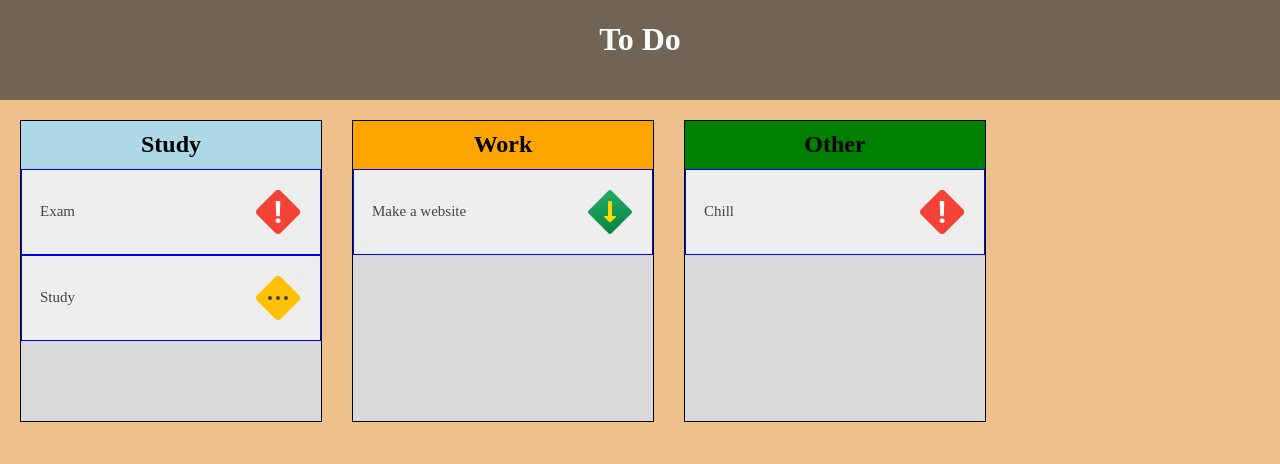
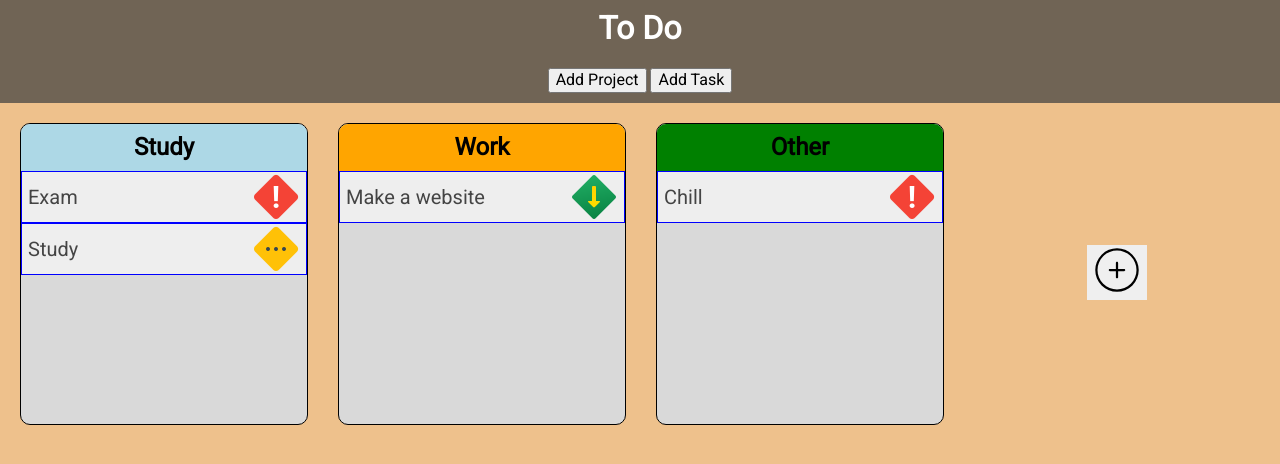
Before and after one commit to Maxnikit/todo, a website built with webpack: page dist/index.html in a window 1280 px wide. Built offline with nearby package versions, Linux system fonts and the light colour scheme.

Commit message:
Fix icon not showing

```diff
--- a/src/dom.js
+++ b/src/dom.js
@@ -1,6 +1,6 @@
 import "normalize.css";
 import "./style.css";
-
+import { project } from "./project.js";
 export function displayProjectList(projectList) {
   const projectListContainer = document.querySelector("#projectList");
   projectListContainer.innerHTML = "";
@@ -43,9 +43,20 @@ export function displayProjectList(projectList) {
 
     projectListContainer.appendChild(projectItem);
   });
+  const addProjectCard = document.createElement("div");
+  addProjectCard.classList.add("add-project");
+  const addProjectButton = document.createElement("button");
+
+  const icon = document.createElement("i");
+  icon.classList.add("addProjectIcon");
+  addProjectButton.appendChild(icon);
+
+  addProjectCard.appendChild(addProjectButton);
+
+  projectListContainer.appendChild(addProjectCard);
 }
 
-export function addCollapsibility() {
+function addCollapsibility() {
   var coll = document.getElementsByClassName("collapsible");
   var i;
 
@@ -61,3 +72,44 @@ export function addCollapsibility() {
     });
   }
 }
+function headerButtons() {
+  const addProjectButton = document.getElementById("addProject");
+  const addTaskButton = document.getElementById("addTask");
+
+  addProjectButton.addEventListener("click", () => {
+    const modal = document.getElementById("modalForm");
+    const nameInput = document.getElementById("projectName");
+    const colorInput = document.getElementById("projectColor");
+
+    addProjectButton.addEventListener("click", () => {
+      modal.style.display = "block";
+    });
+
+    const submitButton = document.getElementById("submitProject");
+    submitButton.addEventListener("click", () => {
+      const projectName = nameInput.value;
+      const projectColor = colorInput.value;
+      if (projectName && projectColor) {
+        const newProject = new project(projectName, projectColor);
+        modal.style.display = "none";
+        nameInput.value = "";
+        colorInput.value = "";
+        // You may need to implement a method to update the UI with the new project
+        // updateUIWithNewProject(newProject);
+      } else {
+        // Handle the case where the name or color is not provided
+        // showErrorMessage("Please provide both name and color for the project.");
+      }
+    });
+
+    const closeModalButton = document.getElementById("closeModal");
+    closeModalButton.addEventListener("click", () => {
+      modal.style.display = "none";
+    });
+  });
+}
+
+export function addEventListeners() {
+  addCollapsibility();
+  headerButtons();
+}
--- a/src/index.js
+++ b/src/index.js
@@ -3,7 +3,11 @@
 // TODO add remaining time on task
 import { Task } from "./task.js";
 import { todoList } from "./todoList.js";
-import { displayProjectList, addCollapsibility } from "./dom.js";
+import {
+  displayProjectList,
+  addCollapsibility,
+  addEventListeners,
+} from "./dom.js";
 import { project } from "./project.js";
 
 let task1 = new Task("Exam", "Prepare for exams", "2022-01-01", "high");
@@ -22,4 +26,4 @@ project.addTask(otherProject, task4);
 console.log(project.getProjectList());
 displayProjectList(project.getProjectList());
 
-addCollapsibility();
+addEventListeners();
--- a/src/style.css
+++ b/src/style.css
@@ -1,9 +1,13 @@
+@import url("https://fonts.googleapis.com/css2?family=Roboto&display=swap");
+
 :root {
   --high-icon: url(./assets/icons8-priority-48.png);
   --medium-icon: url(./assets/icons8-medium-priority-48.png);
   --low-icon: url(./assets/icons8-low-priority-48.png);
+  --plus-icon: url(./assets/icons8-plus.svg);
   --main: #706455;
   --background: #eec18c;
+  font-family: "Roboto", sans-serif;
 }
 body {
   background-color: var(--background);
@@ -15,9 +19,13 @@ header {
   justify-content: start;
   align-items: center;
   color: white;
-  height: 100px;
+  height: auto;
+}
+header > .header_buttons {
+  margin-bottom: 10px;
 }
 h1 {
+  margin-top: 10px;
 }
 h2 {
   margin: 0;
@@ -29,14 +37,35 @@ h2 {
   gap: 30px;
   margin: 20px;
 }
-#projectList > .project-item {
+.project-item {
   border: black 1px solid;
   height: 300px;
   width: 300px;
   background-color: #d9d9d9;
+  overflow: hidden;
+  border-radius: 10px;
 
   display: flex;
   flex-direction: column;
+}
+.add-project {
+  height: 300px;
+  width: 300px;
+  display: flex;
+  justify-content: center;
+  align-items: center;
+}
+.add-project > button {
+  border: none;
+  outline: none;
+  cursor: pointer;
+}
+.addProjectIcon {
+  background-image: var(--plus-icon);
+  display: inline-block;
+  width: 48px;
+  height: 48px;
+  background-size: 48px 48px;
 }
 #projectList > .project-item > h2 {
   text-align: center;
@@ -49,12 +78,12 @@ h2 {
   background-color: #eee;
   color: #444;
   cursor: pointer;
-  padding: 18px;
+
   width: 100%;
   border: none;
   text-align: left;
   outline: none;
-  font-size: 15px;
+  font-size: 20px;
   display: flex;
   justify-content: space-between;
   align-items: center;
```
Also changed, not shown: dist/2ef20232cb201981bbdd.svg (added), dist/bundle.js, dist/index.html, src/assets/icons8-plus.svg (added).
